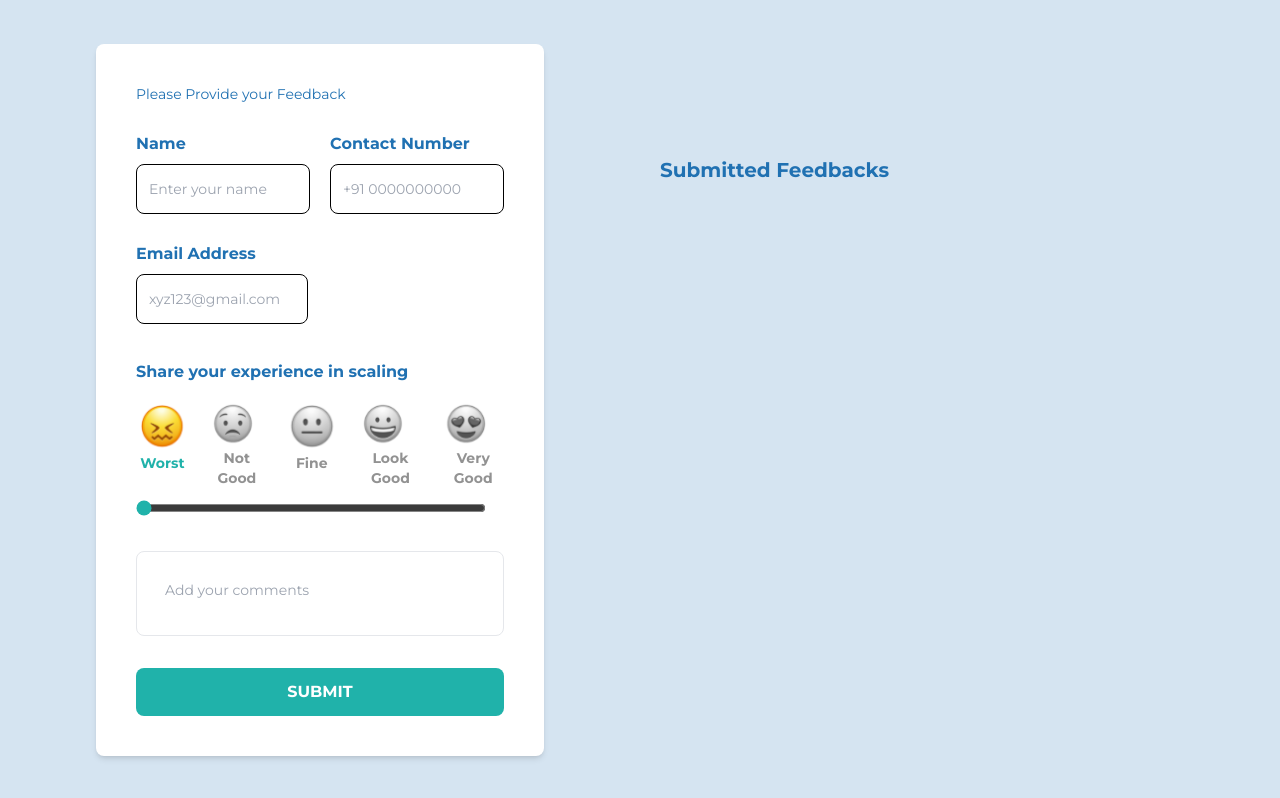
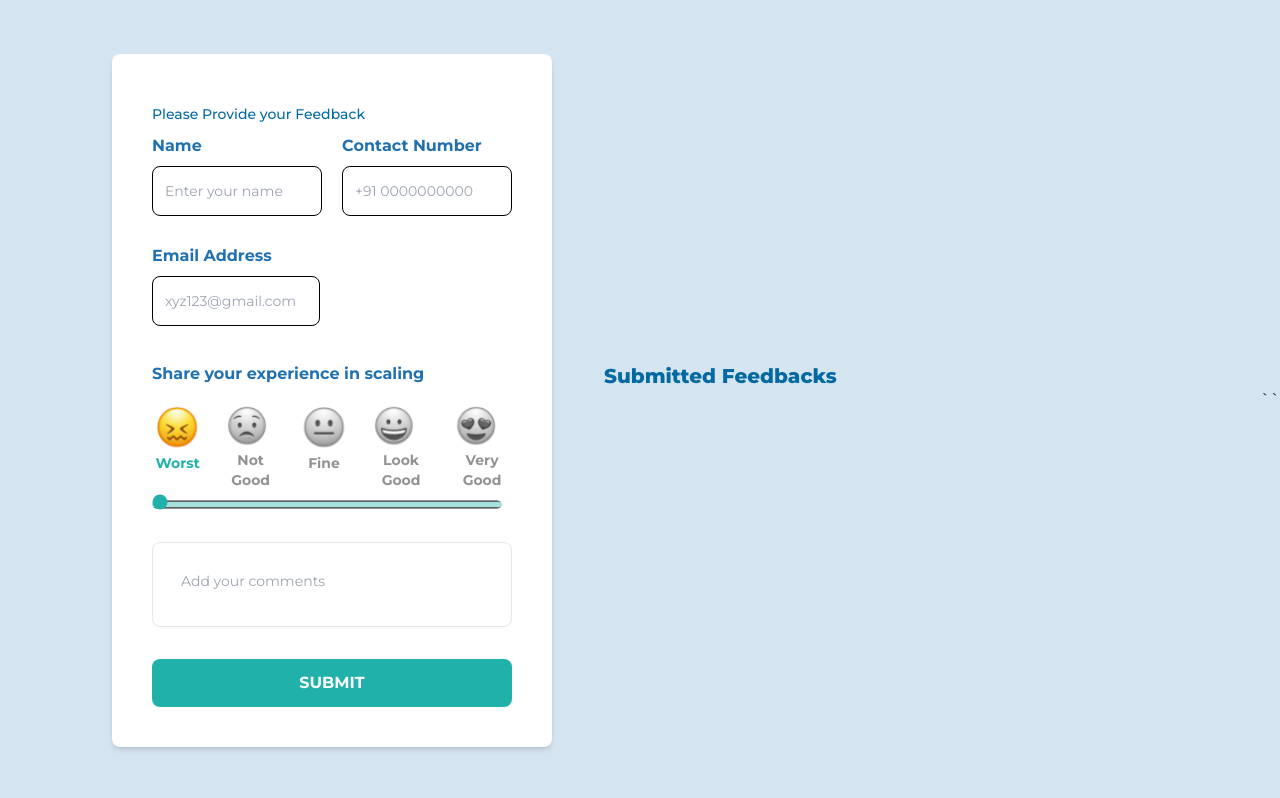
Before and after one commit to shehinthoombil/react-feedback-form, a React (Vite) app in the folder my-new-project/: page / in a window 1280 px wide. Built offline with nearby package versions, Linux system fonts and the light colour scheme.

Commit message:
align divs properly and displayed emoji and its text and propertly displayed the feedback ares

```diff
--- a/my-new-project/src/Component.jsx
+++ b/my-new-project/src/Component.jsx
@@ -2,7 +2,7 @@ import React, { useEffect, useState } from 'react';
 import InputField from './components/InputField';
 import Slider from './components/Slider';
 import UserComment from './components/UserComment';
-
+import './component.css'
 function Component() {
     const [name, setName] = useState('');
     const [contact, setContact] = useState('');
@@ -61,7 +61,9 @@ function Component() {
         if (validate()) {
             const newFeedback = { name, contact, email, comments, mood };
             const updatedFeedbacks = [...feedbacks, newFeedback];
+
             localStorage.setItem('feedbacks', JSON.stringify(updatedFeedbacks));
+            setFeedbacks(updatedFeedbacks);
 
             setName('');
             setContact('');
@@ -78,9 +80,8 @@ function Component() {
     return (
         <div className='flex lg:flex-row flex-col items-center justify-center bg-[#D5E4F1] min-h-screen w-screen'>
 
-            {/* Feedback Form */}
-            <div className='h-auto p-10 max-w-md mx-auto bg-primary rounded-lg shadow-md w-1/2'>
-                <h5 className="text-sm text-text mb-7">Please Provide your Feedback</h5>
+            <div className='h-auto p-10 max-w-md mx-auto bg-primary rounded-lg shadow-md w-1/2 ml-28'>
+                <h5 className="gap-2.5 self-stretch py-2.5 max-w-full text-sm font-medium text-sky-700 w-[360px]">Please Provide your Feedback</h5>
                 <div className='space-y-2'>
                     <div className='flex gap-5'>
                         <div>
@@ -107,7 +108,7 @@ function Component() {
                         rows="1"
                         value={comments}
                         onChange={(e) => setComments(e.target.value)}
-                        className='w-full resize-none p-2 border-none focus:outline-none text-sm'
+                        className='w-full resize-none p-2 border-none focus:outline-none text-sm '
                     ></textarea>
                 </div>
                 <p className="text-red-500 text-[12px] h-5">{errors.comments}</p>
@@ -118,14 +119,17 @@ function Component() {
                     SUBMIT
                 </button>
             </div>
+            <div className='flex flex-col w-full ml-7 overflow-x-hidden'>
+    <h2 className='text-sky-700 font-extrabold ml-6 mb-2 text-xl bg-[#D5E4F1] sticky top-0 z-10'>Submitted Feedbacks</h2>
+    <div className='flex flex-col gap-5 max-h-[66vh] overflow-x-hidden overflow-y-scroll w-1/2 p-5 hide-scrollbar'>
+        {feedbacks.map((feedback, index) => (
+            <UserComment key={index} feedback={feedback} />
+        ))}
+    </div>
+</div>
+        ``
 
-            {/* Feedback List */}
-            <div className='flex flex-col gap-5 min-h-[66vh] overflow-x-hidden overflow-y-scroll w-1/2 p-5'>
-                <h2 className='text-text font-bold text-xl mb-1'>Submitted Feedbacks</h2>
-                {feedbacks.map((feedback, index) => (
-                    <UserComment key={index} feedback={feedback} />
-                ))}
-            </div>
+
         </div>
     );
 }
--- /dev/null
+++ b/my-new-project/src/component.css
@@ -0,0 +1,14 @@
+/* Hide scrollbar for Chrome, Safari, and Opera */
+.hide-scrollbar::-webkit-scrollbar {
+    display: none;
+}
+
+/* Hide scrollbar for Firefox */
+.hide-scrollbar {
+    scrollbar-width: none;
+}
+
+/* For Internet Explorer and Edge */
+.hide-scrollbar {
+    -ms-overflow-style: none;
+}
--- a/my-new-project/src/components/Slider.jsx
+++ b/my-new-project/src/components/Slider.jsx
@@ -1,4 +1,5 @@
 import React, { useState } from 'react'
+import '../slider.css'
 
 function Slider({ mood, setMood }) {
     const [sliderValue, setSliderValue] = useState(0);
@@ -62,13 +63,16 @@ function Slider({ mood, setMood }) {
                 </div>
             </div>
 
-            <input className='w-[350px] py-5 accent-textSecondary bg-white -mt-7'
+            <input className='w-[350px] py-5 accent-textSecondary bg-white -mt-7 custom-slider'
                 type="range"
                 list="tickmarks"
                 min="0"
                 max="100"
                 value={sliderValue}
                 onChange={handleChange} />
+
+
+
         </div>
     )
 }
--- a/my-new-project/src/components/UserComment.jsx
+++ b/my-new-project/src/components/UserComment.jsx
@@ -7,16 +7,10 @@ function UserComment({ feedback }) {
                 <p className='text-text font-bold mt-6'> {feedback.comments}</p>
                 <h2 className='text-sm text-text  mt-1'>{feedback.name}</h2>
             </div>
-
             <div className="flex flex-col items-center font-bold text-[#39AB26] text-xs">
                 <img src={feedback.mood.image} alt="Mood" className='w-12 h-12'/>
                 <p>{feedback.mood.description}</p>
             </div>
-
-
-            {/* <h2 className='text-sm text-text'>Contact: {feedback.contact}</h2>
-            <h2 className='text-sm text-text'>Email: {feedback.email}</h2> */}
-
         </div>
     )
 }
--- /dev/null
+++ b/my-new-project/src/slider.css
@@ -0,0 +1,56 @@
+/* WebKit browsers (Chrome, Safari) */
+.custom-slider::-webkit-slider-runnable-track {
+    background-color: #A5E0DD; /* Custom color for the track */
+    height: 5px;
+    border-radius: 5px;
+  }
+
+  /* Thumb customization for WebKit */
+  .custom-slider::-webkit-slider-thumb {
+    -webkit-appearance: none;
+    appearance: none;
+    height: 20px;
+    width: 20px;
+    border-radius: 50%;
+    background-color: #20B2AA; /* Thumb color */
+    cursor: pointer;
+    margin-top: -8px; /* Adjust to center the thumb */
+  }
+
+  /* Firefox */
+  .custom-slider::-moz-range-track {
+    background-color: #A5E0DD; /* Custom color for the track */
+    height: 5px;
+    border-radius: 5px;
+  }
+
+  /* Thumb customization for Firefox */
+  .custom-slider::-moz-range-thumb {
+    height: 20px;
+    width: 20px;
+    border-radius: 50%;
+    background-color: #20B2AA;
+    cursor: pointer;
+  }
+
+  /* Internet Explorer */
+  .custom-slider::-ms-track {
+    background-color: transparent;
+    border-color: transparent;
+    color: transparent;
+  }
+
+  .custom-slider::-ms-fill-lower {
+    background-color: #A5E0DD;
+  }
+
+  .custom-slider::-ms-fill-upper {
+    background-color: #A5E0DD;
+  }
+
+  .custom-slider::-ms-thumb {
+    height: 20px;
+    width: 20px;
+    border-radius: 50%;
+    background-color: #20B2AA;
+  }
```
